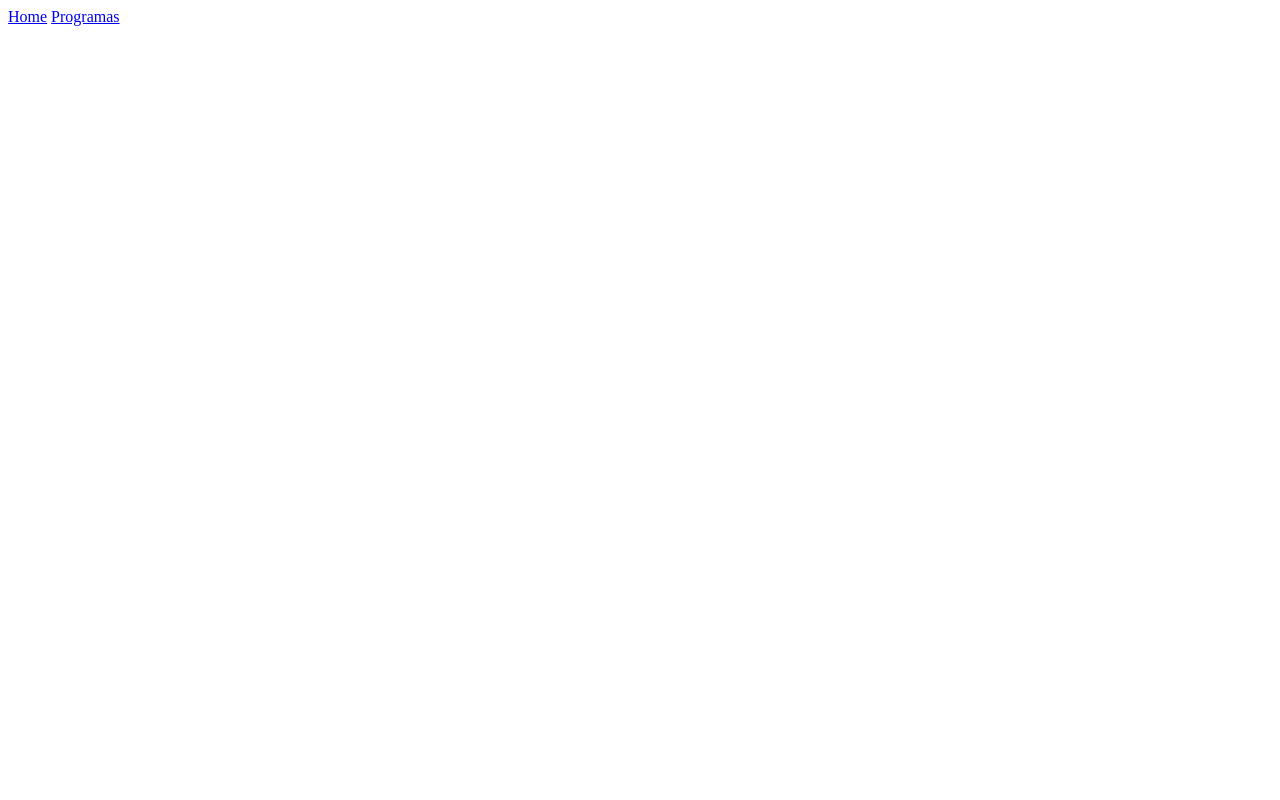
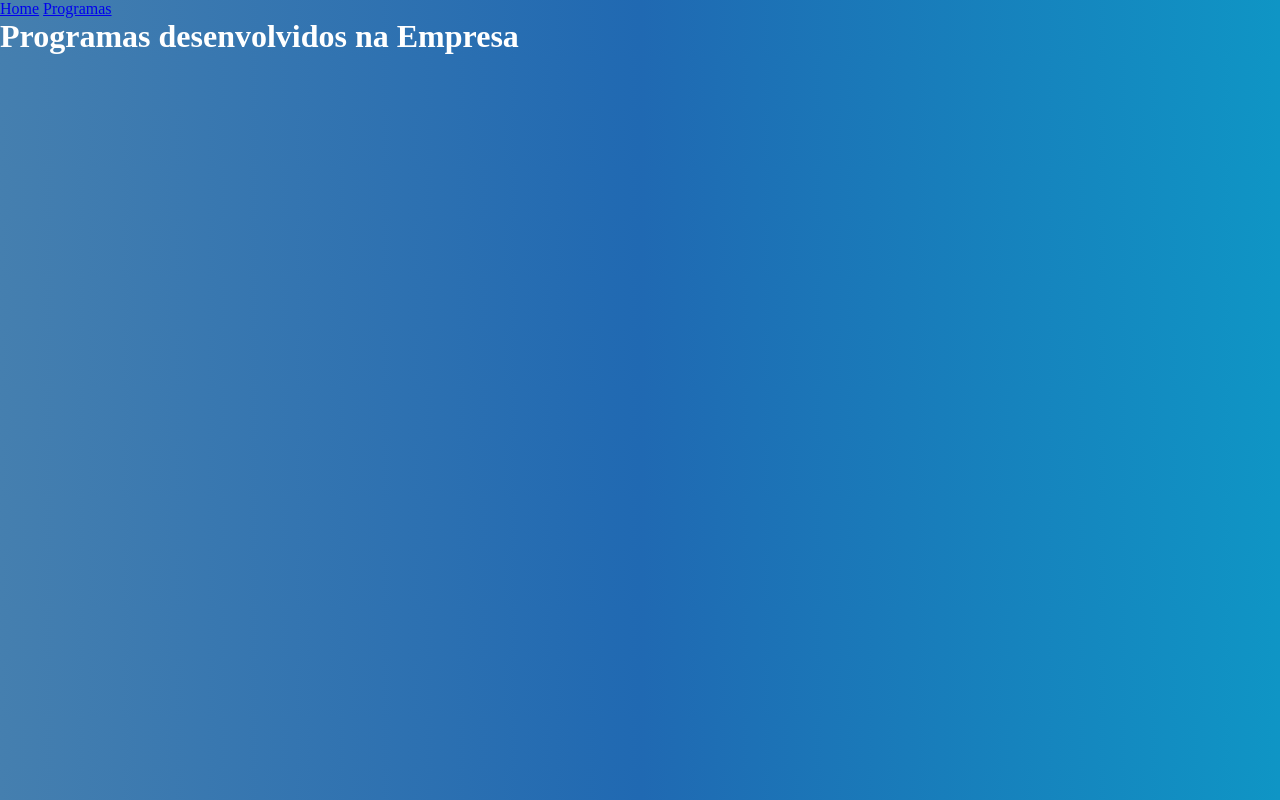
Before and after one commit to Prof-Carlos-Senai/site_2C, a plain HTML site: page html/programas.html in a window 1280 px wide. Drawn offline with Linux system fonts and the light colour scheme.

Commit message:
segunda versão - incluindo o CSS

```diff
--- /dev/null
+++ b/css/style.css
@@ -0,0 +1,9 @@
+*{
+    margin: 0;
+    padding: 0;
+}
+
+body{
+    background: linear-gradient(to right, rgb(69, 127, 175), rgb(32, 105, 178), rgb(15, 149, 197));
+    color: white;
+}
--- a/html/programas.html
+++ b/html/programas.html
@@ -3,6 +3,8 @@
 <head>
     <meta charset="UTF-8">
     <meta name="viewport" content="width=device-width, initial-scale=1.0">
+    <link rel="shortcut icon" href="../img/favicon.png" type="image/png">
+    <link rel="stylesheet" href="../css/style.css">
     <title>Document</title>
 </head>
 <body>
@@ -12,6 +14,9 @@
             <a href="./programas.html">Programas</a>
         </nav>
     </header>
+    <main>
+        <h1>Programas desenvolvidos na Empresa</h1>
+    </main>
 
 </body>
 </html>
```
